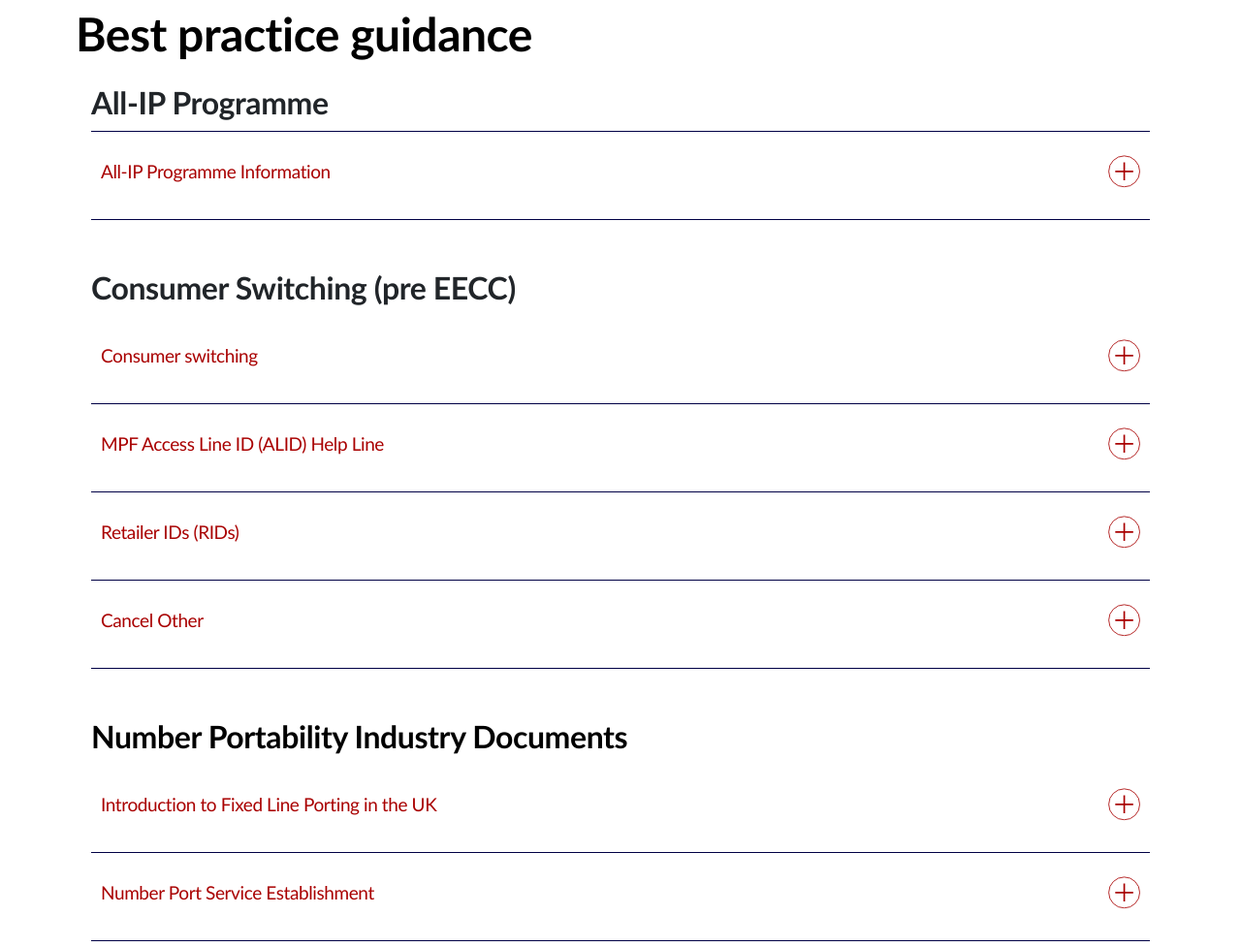
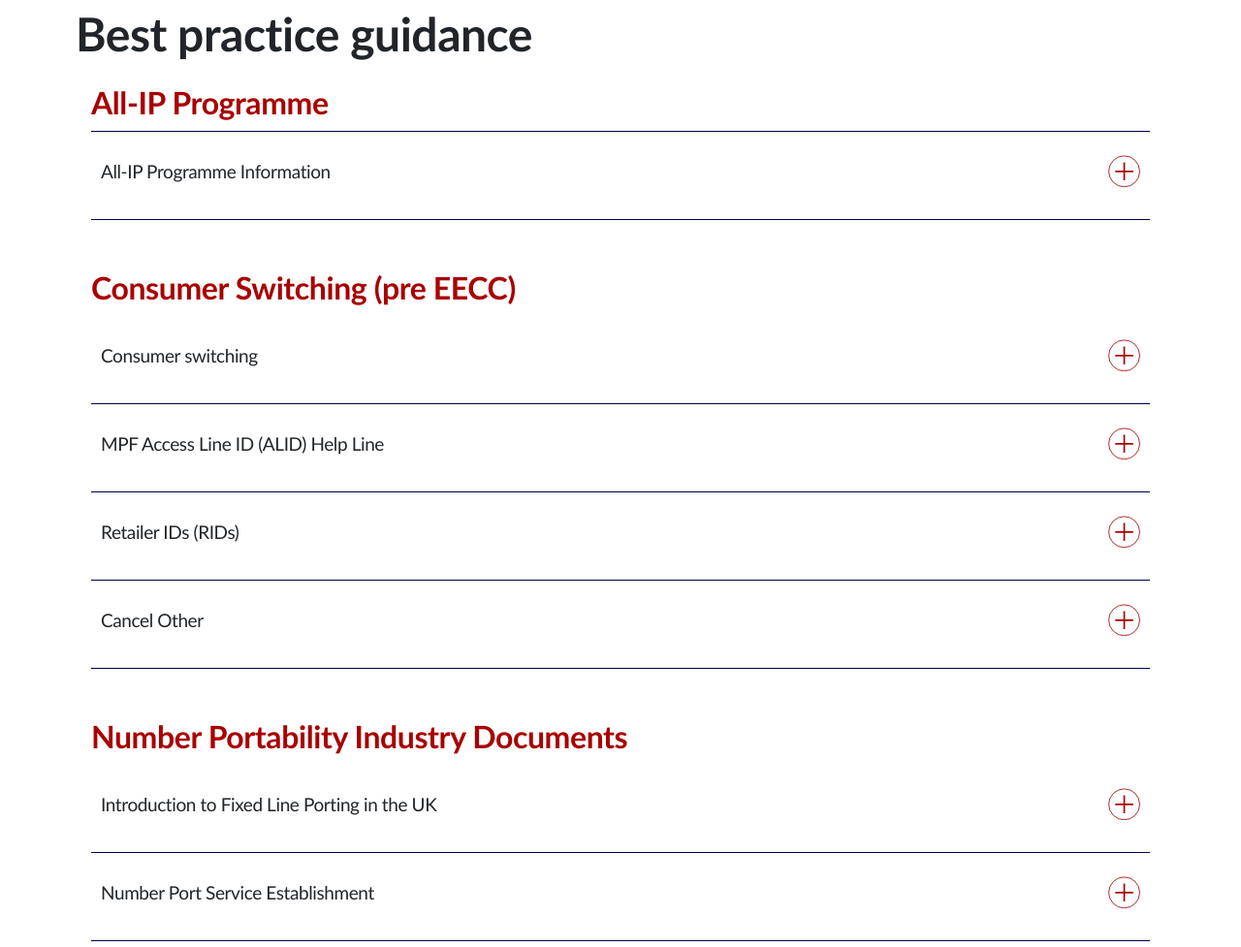
Before and after one commit to dxpui/OFFTA, a plain HTML site: page best-practice-guide.html in a window 1280 px wide. Shown: the part 155-1132 px from the top of the page at 97% size. Drawn offline with nearby package versions, Linux system fonts and the light colour scheme.

Commit message:
Bug -35649 - Accordion color issue fix done

```diff
--- a/best-practice-guide.html
+++ b/best-practice-guide.html
@@ -84,7 +84,7 @@
           <div class="container-fluid">
             <div class="row">
               <div class="col-lg-8 offset-lg-1 mLeft-4">
-                <h1 class="text-left color-black "><strong>Best practice guidance</strong></h1>
+                <h1 class="text-left"><strong>Best practice guidance</strong></h1>
               </div>
             </div>
           </div>
@@ -101,7 +101,7 @@
                 <div class="
             ">
                   <div class="container-xl">
-                    <h2>All-IP Programme</h2>
+                    <h2 class="color-default">All-IP Programme</h2>
                     <div class="row">
                       <div class="col-12">
                         <div class="accordion">
@@ -110,7 +110,7 @@
                               <button type="button" class="accordion-button collapsed" data-bs-toggle="collapse"
                                 data-bs-target="#collapse59" aria-expanded="false">
                                 <h2>
-                                  <p class="accordion-head color-default">
+                                  <p class="accordion-head">
                                     All-IP Programme Information
                                   </p>
                                 </h2>
@@ -139,12 +139,12 @@
 
 
                           <div class="accordion-item destination-accordian">
-                            <h2 class="mtop-3">Consumer Switching (pre EECC)</h2>
+                            <h2 class="mtop-3 color-default">Consumer Switching (pre EECC)</h2>
                             <div class="accordion-header" id="heading2">
                               <button type="button" class="accordion-button collapsed" data-bs-toggle="collapse"
                                 data-bs-target="#collapse60" aria-expanded="false">
                                 <h2>
-                                  <p class="accordion-head color-default">
+                                  <p class="accordion-head">
                                     Consumer switching
                                   </p>
                                 </h2>
@@ -178,7 +178,7 @@
                               <button type="button" class="accordion-button collapsed" data-bs-toggle="collapse"
                                 data-bs-target="#collapse61" aria-expanded="false">
                                 <h2>
-                                  <p class="accordion-head color-default">
+                                  <p class="accordion-head">
                                     MPF Access Line ID (ALID) Help Line
                                   </p>
                                 </h2>
@@ -202,7 +202,7 @@
                               <button type="button" class="accordion-button collapsed" data-bs-toggle="collapse"
                                 data-bs-target="#collapse63" aria-expanded="false">
                                 <h2>
-                                  <p class="accordion-head color-default">
+                                  <p class="accordion-head">
                                     Retailer IDs (RIDs)
                                   </p>
                                 </h2>
@@ -237,7 +237,7 @@
                               <button type="button" class="accordion-button collapsed" data-bs-toggle="collapse"
                                 data-bs-target="#collapse64" aria-expanded="false">
                                 <h2>
-                                  <p class="accordion-head color-default">
+                                  <p class="accordion-head">
                                     Cancel Other
                                   </p>
                                 </h2>
@@ -274,12 +274,12 @@
 
                           <div class="accordion-item destination-accordian">
                             <div class="accordion-header" id="heading6">
-                              <h2 class="mtop-3 color-black">Number Portability Industry Documents</h2>
+                              <h2 class="mtop-3 color-default">Number Portability Industry Documents</h2>
 
                               <button type="button" class="accordion-button collapsed" data-bs-toggle="collapse"
                                 data-bs-target="#collapse65" aria-expanded="false">
                                 <h2>
-                                  <p class="accordion-head color-default">
+                                  <p class="accordion-head">
                                     Introduction to Fixed Line Porting in the UK
                                   </p>
                                 </h2>
@@ -307,7 +307,7 @@
                               <button type="button" class="accordion-button collapsed" data-bs-toggle="collapse"
                                 data-bs-target="#collapse66" aria-expanded="false">
                                 <h2>
-                                  <p class="accordion-head color-default">
+                                  <p class="accordion-head">
                                     Number Port Service Establishment
                                   </p>
                                 </h2>
```
Also changed, not shown: about-us.html (+1 -1 lines).
